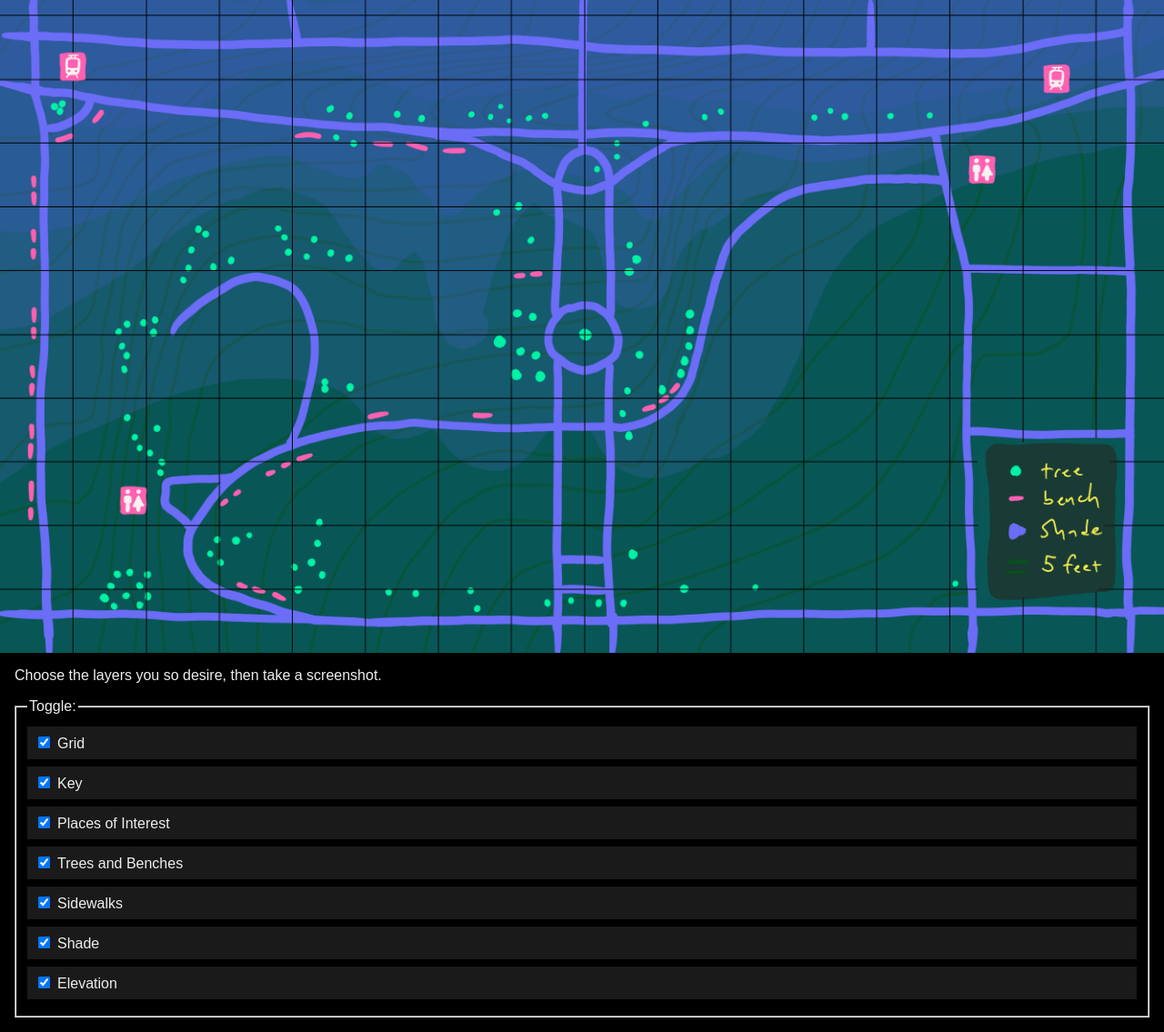
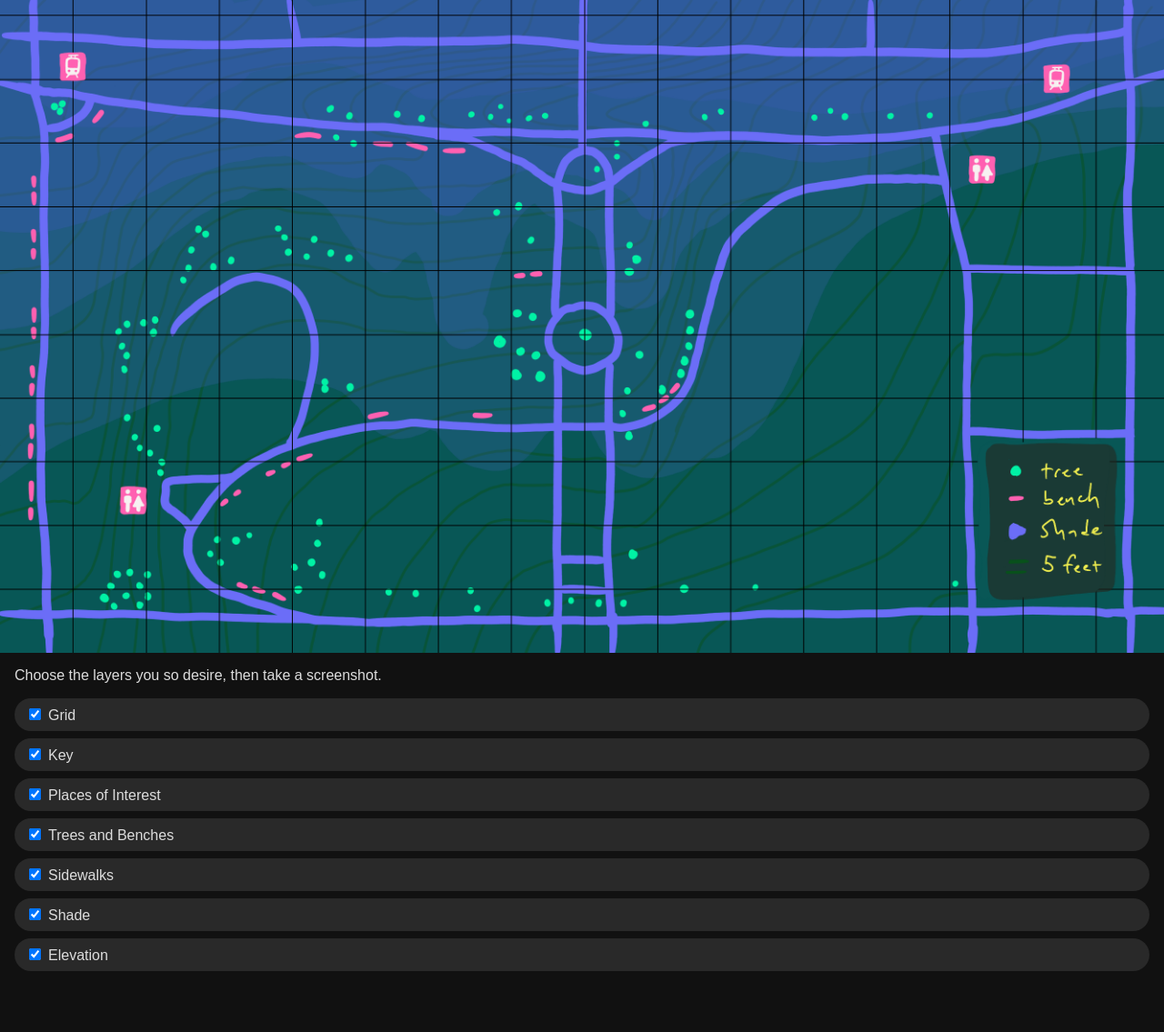
Before and after one commit to dhunten/dhunten.github.io, a Jekyll site: the page dolo/index.html, which Jekyll copies as it is, in a window 1280 px wide. Shown: the whole page at 91% size. Built offline with Jekyll 4.4.1, drawn with Linux system fonts in a browser that asks for light colours; after the commit the page ends 1084 px from its top, so only the background shows below that.

Commit message:
cpl cute updates

```diff
--- a/ai.html
+++ b/ai.html
@@ -29,7 +29,8 @@ const reply = [
 	"If you have any non-personal questions, feel free to ask.",
 	"It's vital to consult a lawyer for legal advice.",
 	"🚫 Prompt blocked.",
-	"Your generations are not displayed because we detected unsafe content. Please try creating again with another prompt."
+	"Your generations are not displayed because we detected unsafe content. Please try creating again with another prompt.",
+	"This prompt has been blocked. Our system automatically flagged this prompt because it may conflict with our content policy. More policy violations may lead to automatic suspension of your access. If you think this is a mistake, please report it to help us improve."
 	];
 
 // find interactive areas and attach events
--- a/dolo/index.html
+++ b/dolo/index.html
@@ -5,8 +5,8 @@
         <meta name="viewport" content="width=device-width, initial-scale=1.0" />
         <style type="text/css">
             body {
-                background: black;
-                color: #eee;
+                background: #111;
+                color: #ddd;
                 margin: 0;
                 /* text-align: center; */
                 font-family: sans-serif;
@@ -37,11 +37,16 @@
                 margin: 16px;
             }
 
+            .togglegroup {
+                margin: 16px;
+            }
+
             label {
                 display: block;
                 background: rgba(255,255,255,0.1);
-                padding: 8px;
+                padding: 8px 12px;
                 margin: 8px 0;
+                border-radius: 420px;
             }
             input {
                 margin-right: 8px;
@@ -86,8 +91,7 @@
             <div id="key"></div>
         </div>
         <div class="instructions">Choose the layers you so desire, then take a screenshot.</div>
-        <fieldset onClick="setLayers()">
-            <legend>Toggle:</legend>
+        <div class="togglegroup" onClick="setLayers()">
             <label for="gridcheck"><input type="checkbox" id="gridcheck" checked/>Grid</label>
             <label for="keycheck"><input type="checkbox" id="keycheck" checked/>Key</label>
             <label for="poicheck"><input type="checkbox" id="poicheck" checked/>Places of Interest</label>
@@ -95,7 +99,7 @@
             <label for="sidewalkscheck"><input type="checkbox" id="sidewalkscheck" checked/>Sidewalks</label>
             <label for="shadecheck"><input type="checkbox" id="shadecheck" checked/>Shade</label>
             <label for="elevationcheck"><input type="checkbox" id="elevationcheck" checked/>Elevation</label>
-        </fieldset>
+        </div>
 
     </body>
 </html>
```
